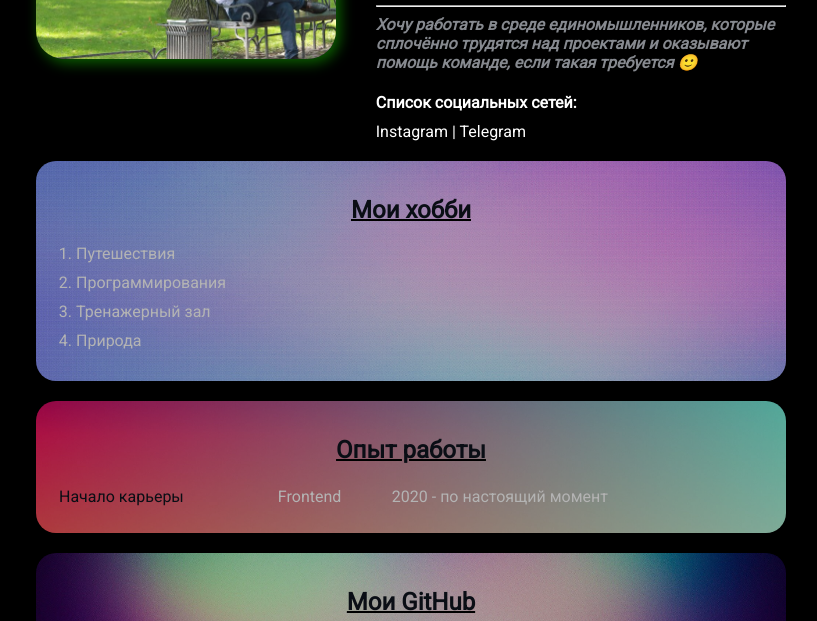
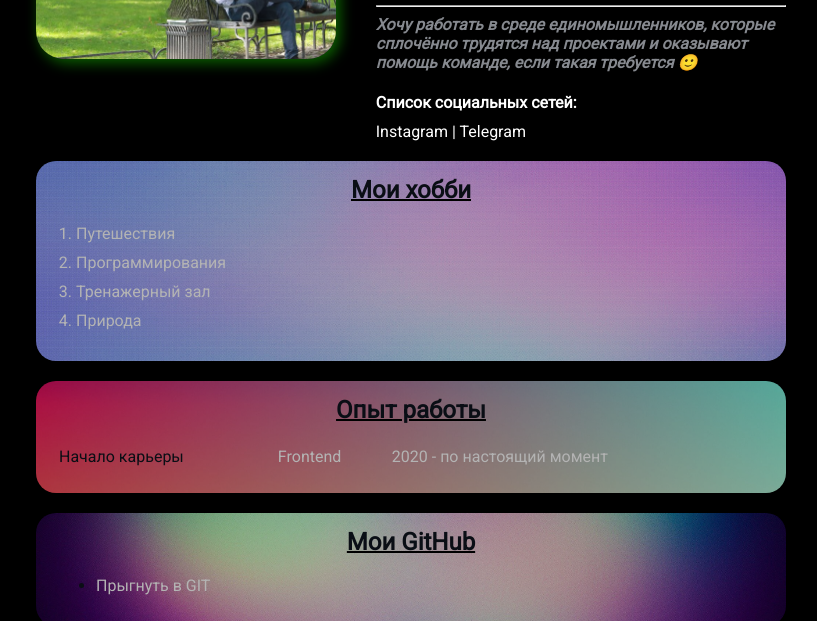
Before and after one commit to EvgeniiGladun/portfolio_v1, a plain HTML site: page index.html in a window 1280 px wide. Shown: the part 179-800 px from the top of the page, without its empty margins (229-1046 px from the left). Drawn offline with Linux system fonts and the light colour scheme.

Commit message:
no message

```diff
--- a/src/css/style.css
+++ b/src/css/style.css
@@ -93,7 +93,7 @@ a:visited {
 }
 
 .card h2 {
-  margin-bottom: 20px;
+  margin: 0 0 20px;
 }
 
 .bg-one {
```
